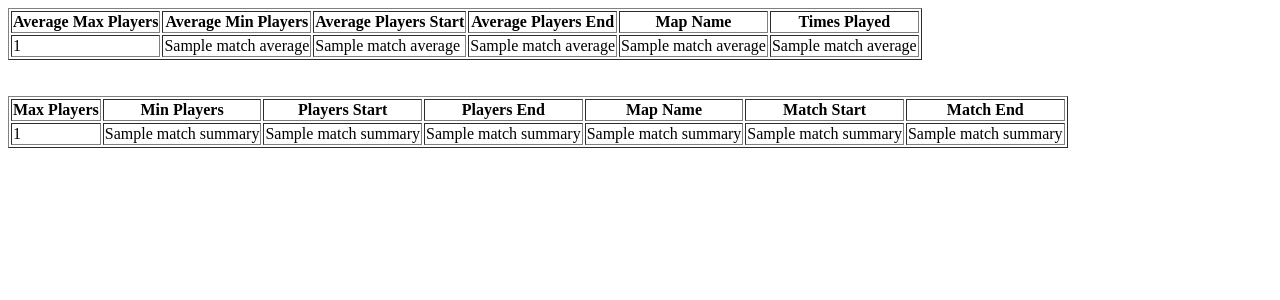
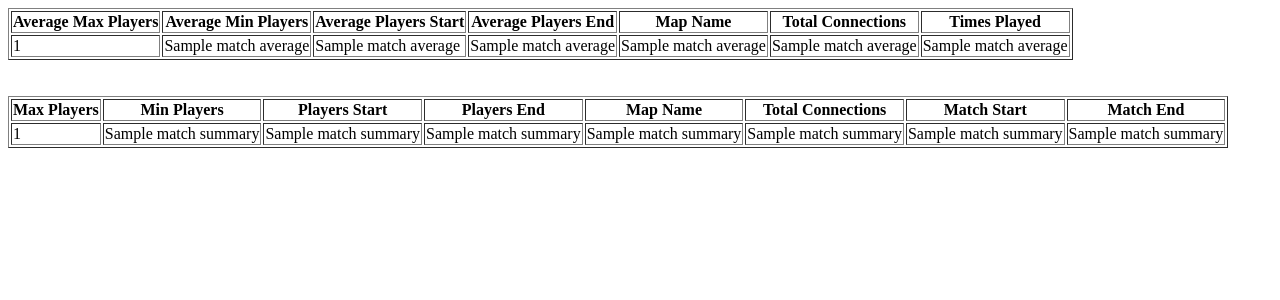
Before and after one commit to illyriah/casual_cruelty_stats, a Flask app: page / in a window 1280 px wide. Shown: the top 300 px of the page. Run offline with Flask 2, Linux system fonts and the light colour scheme; a database or web service that is not in the repository returns one stand-in record (values such as "Sample title"); some libraries are stand-ins or nearby versions.

Commit message:
Added a count of total connections throughout each map both to the summaries and average tables

```diff
--- a/Display/app/app.py
+++ b/Display/app/app.py
@@ -24,10 +24,10 @@ def show_entries():
     cur = g.conn.cursor()
     cur.execute("select * from get_match_summaries();")
 
-    entries = [dict(max_players=row[0], min_players=row[1], players_start=row[2], players_end=row[3], map_name=row[4], match_start=row[5], match_end=row[6]) for row in cur.fetchall()]
+    entries = [dict(max_players=row[0], min_players=row[1], players_start=row[2], players_end=row[3], map_name=row[4], match_start=row[5], match_end=row[6], total_connections=row[7]) for row in cur.fetchall()]
 
     cur.execute("select * from get_match_averages();")
-    averages = [dict(avg_max_players=row[0], avg_min_players=row[1], avg_players_start=row[2], avg_players_end=row[3], map_name=row[4], times_played=row[5]) for row in cur.fetchall()]
+    averages = [dict(avg_max_players=row[0], avg_min_players=row[1], avg_players_start=row[2], avg_players_end=row[3], map_name=row[4], times_played=row[5], avg_total_connections=row[6]) for row in cur.fetchall()]
 
     return render_template('show_entries.html', entries=entries, averages=averages)
 
--- a/Display/app/templates/show_entries.html
+++ b/Display/app/templates/show_entries.html
@@ -7,6 +7,7 @@
 		<th>Average Players Start</th>
 		<th>Average Players End</th>
 		<th>Map Name</th>
+		<th>Total Connections</th>
 		<th>Times Played</th>
 	</tr>
 	{% for average in averages %}
@@ -16,6 +17,7 @@
 			<td>{{ average.avg_players_start }} </td>
 			<td>{{ average.avg_players_end }}</td>
 			<td>{{ average.map_name }}</td>
+			<td>{{ average.avg_total_connections }}</td>
 			<td>{{ average.times_played }} </td>
 		</tr>
 	{% endfor %}
@@ -29,6 +31,7 @@
 		<th>Players Start</th>
 		<th>Players End</th>
 		<th>Map Name</th>
+		<th>Total Connections</th>
 		<th>Match Start</th>
 		<th>Match End</th>
 	</tr>
@@ -39,6 +42,7 @@
 			<td>{{ entry.players_start }} </td>
 			<td>{{ entry.players_end }}</td>
 			<td>{{ entry.map_name }}</td>
+			<td>{{ entry.total_connections }}</td>
 			<td>{{ entry.match_start }}</td>
 			<td>{{ entry.match_end }}</td>
 		</tr>
--- a/Display/get_match_averages.sql
+++ b/Display/get_match_averages.sql
@@ -1,5 +1,5 @@
 CREATE OR REPLACE FUNCTION public.get_match_averages()
-RETURNS table  (avg_max_players int, avg_min_players int, avg_players_start int, avg_players_end int, map_name varchar, map_count int)
+RETURNS table  (avg_max_players int, avg_min_players int, avg_players_start int, avg_players_end int, map_name varchar, map_count int, avg_total_connections int)
 LANGUAGE plpgsql
 AS $function$
 BEGIN
@@ -12,7 +12,8 @@ BEGIN
 				avg(players_start)::integer as avg_players_start,
 				avg(players_end)::integer	as avg_players_end,
 				get_match_summaries.map_name  as map_name_avg,
-				count(get_match_summaries.map_name)::integer as map_count
+				count(get_match_summaries.map_name)::integer as map_count,
+				avg(total_connections)::integer as avg_total_connections
 			from get_match_summaries()
 			group by get_match_summaries.map_name
 		) as p
--- a/Display/get_match_summaries.sql
+++ b/Display/get_match_summaries.sql
@@ -1,6 +1,6 @@
 drop type if exists get_match_summaries_result cascade;
 
-create type get_match_summaries_result AS (max_players int, min_players int, players_start int, players_end int, map_name varchar, match_start timestamp, match_end timestamp, match_length interval);
+create type get_match_summaries_result AS (max_players int, min_players int, players_start int, players_end int, map_name varchar, match_start timestamp, match_end timestamp, total_connections int, match_length interval);
 
 CREATE OR REPLACE FUNCTION public.get_match_summaries()
 RETURNS SETOF get_match_summaries_result
@@ -55,6 +55,9 @@ BEGIN
 		result.match_start := date_trunc('minute', match_row.match_start_time);
 		result.match_end := date_trunc('minute', match_row.match_end_time);
 
+		result.total_connections := (select count(*) from player_connection WHERE tsrange(match_row.match_start_time, match_row.match_end_time) @> player_connection.connection_start_time);
+
+
 		result.match_length := (match_row.match_end_time - match_row.match_start_time);
 
 		return next result;
```
